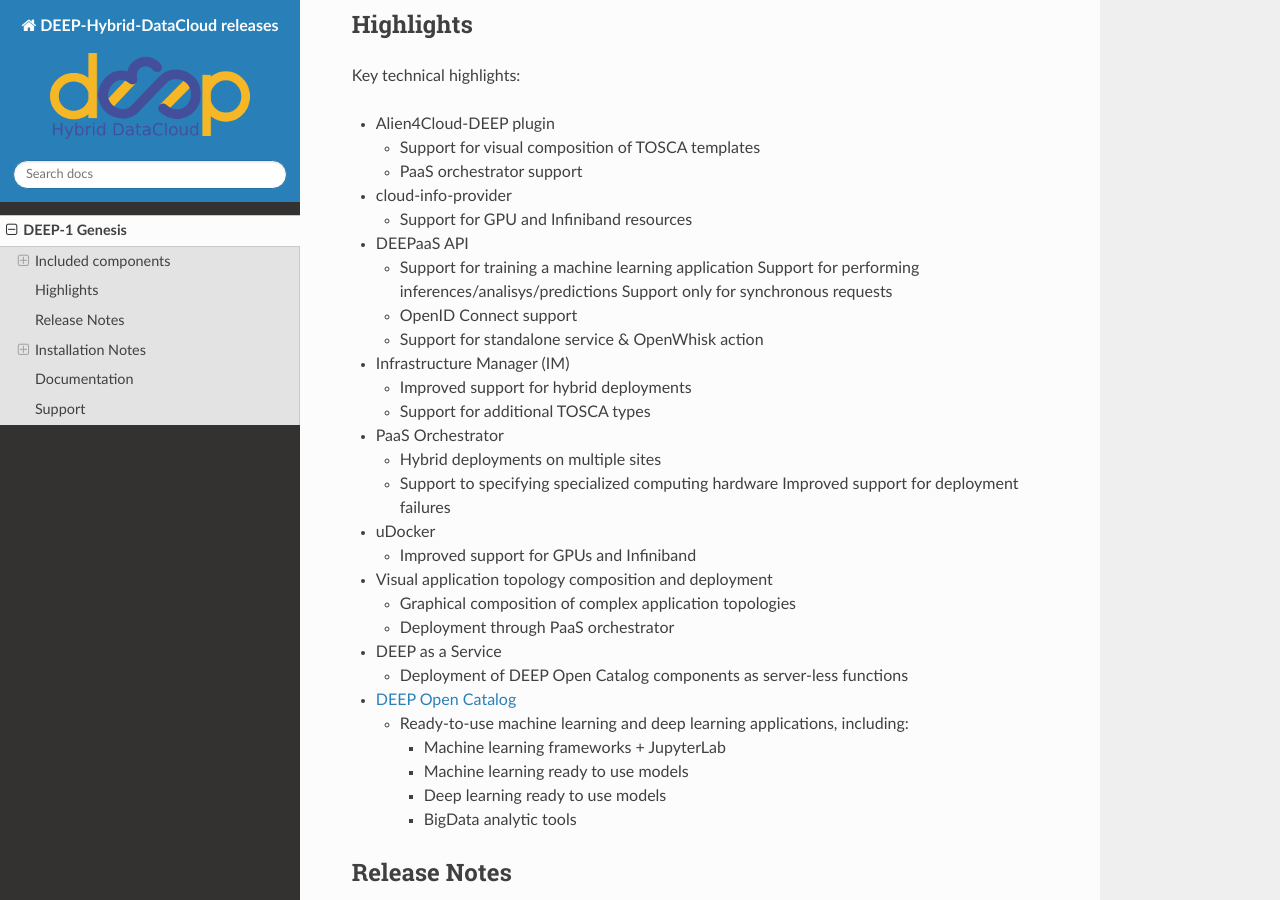
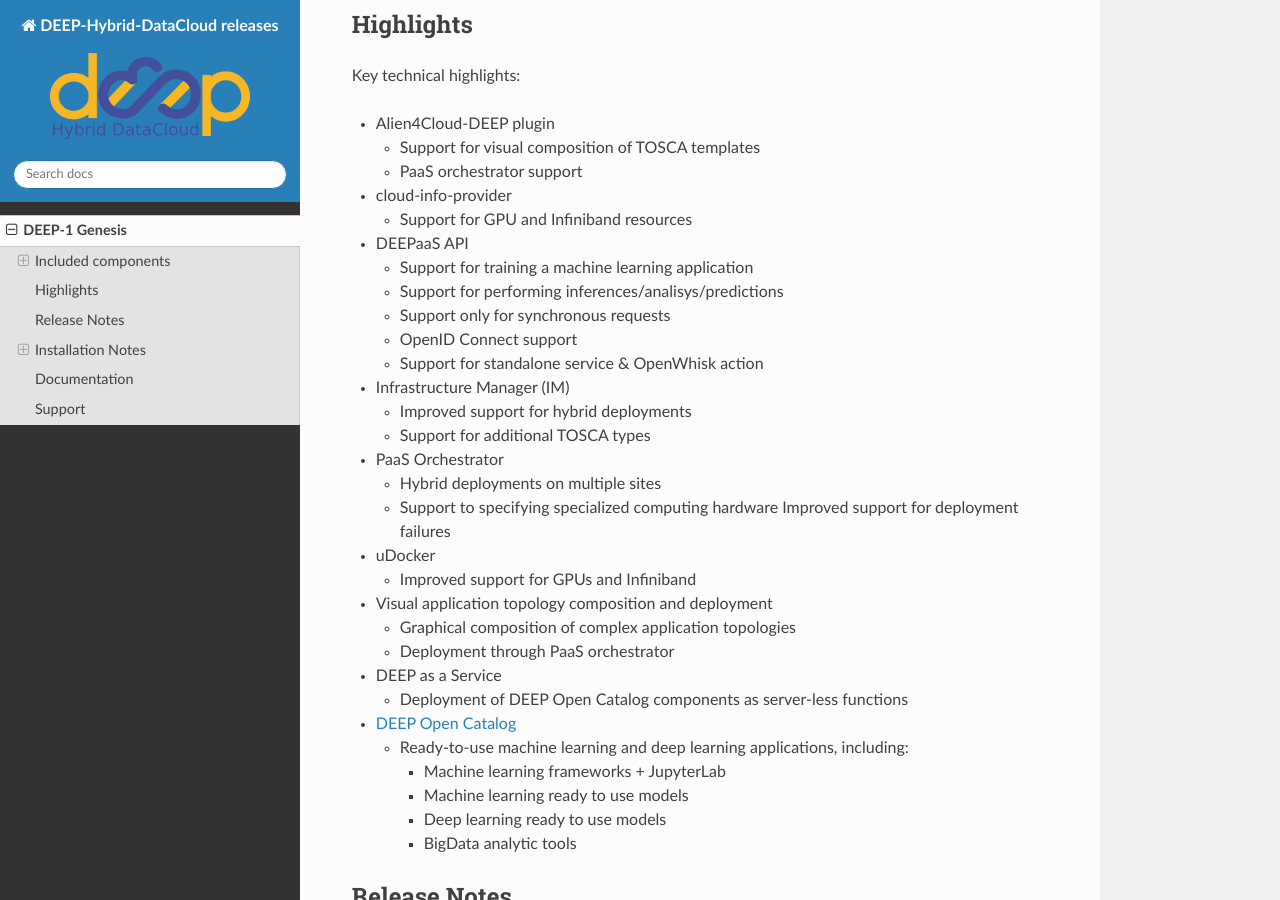
Before and after one commit to deephdc/deep-releases, a Sphinx documentation site: the page built from source/releases/genesis/index.rst, in a window 1280 px wide and 900 px high, scrolled down 520 px. Built offline with Sphinx 7.4.7 and the Read the Docs theme 2.0.0, drawn with Linux system fonts in a browser that asks for light colours.

Commit message:
more typos

```diff
--- a/source/releases/genesis/index.rst
+++ b/source/releases/genesis/index.rst
@@ -39,9 +39,9 @@
 
 -  DEEPaaS API
 
-   -  Support for training a machine learning application Support for
-      performing inferences/analisys/predictions Support only for
-      synchronous requests
+   -  Support for training a machine learning application
+   -  Support for performing inferences/analisys/predictions
+   -  Support only for synchronous requests
    -  OpenID Connect support
    -  Support for standalone service & OpenWhisk action
 
```
